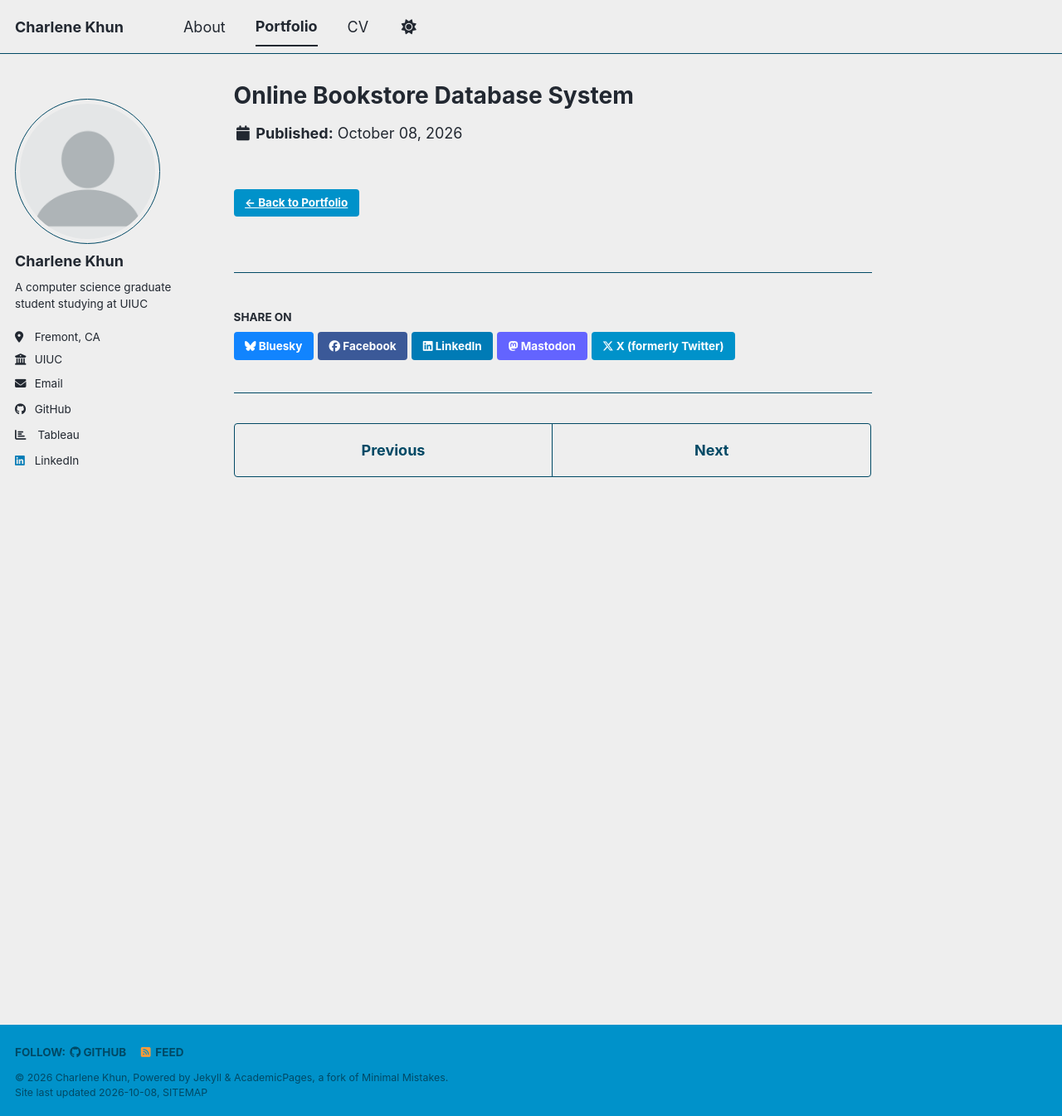
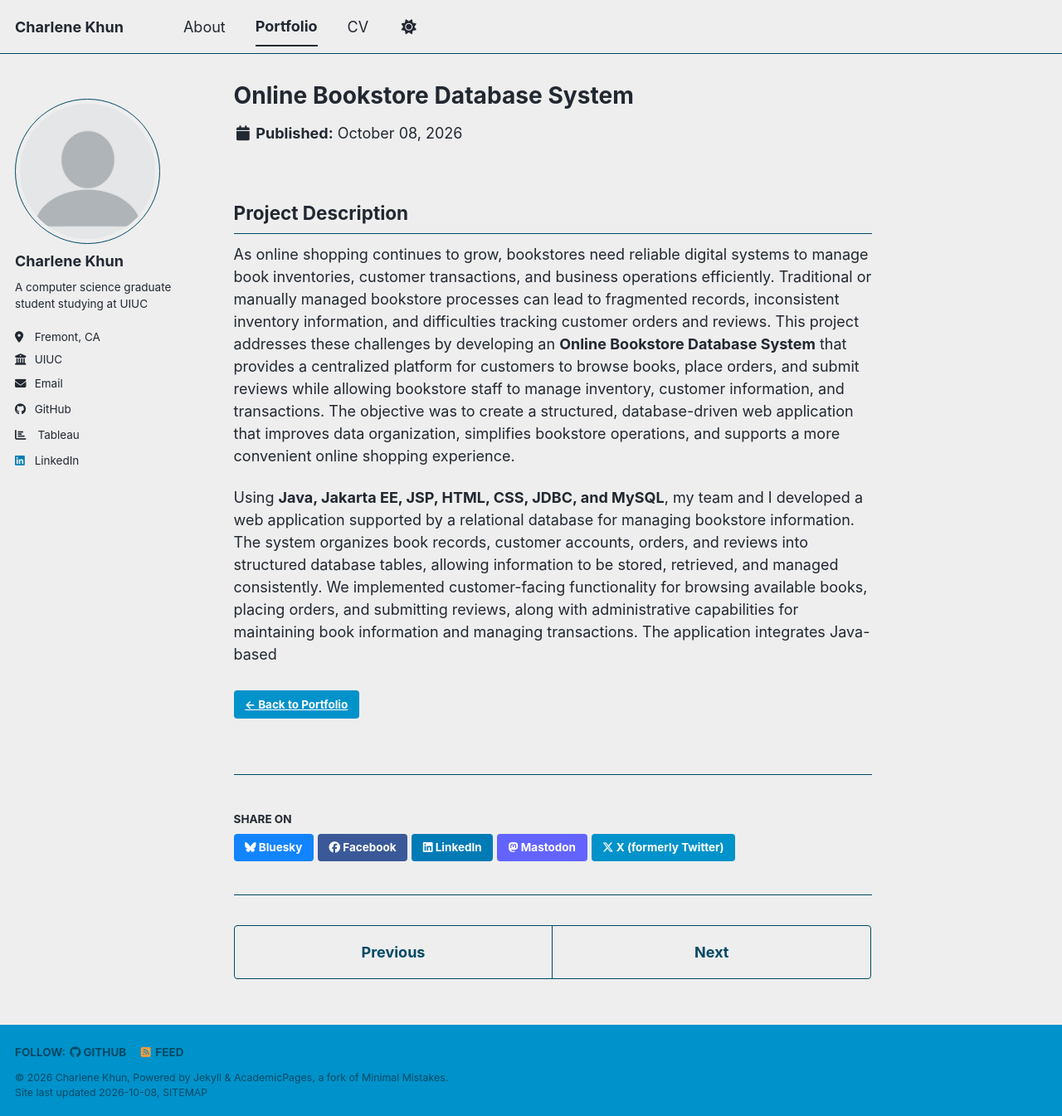
Before and after one commit to charlene-khun/charlene-khun.github.io, a Jekyll site: the page built from _portfolio/portfolio-6.md, in a window 1280 px wide and 1345 px high. Shown: the whole window at 83% size. Built offline with Jekyll 4.4.1, drawn with Linux system fonts in a browser that asks for light colours; a style sheet for code colours, icons or effects is not loaded.

Commit message:
Update portfolio-6.md

```diff
--- a/_portfolio/portfolio-6.md
+++ b/_portfolio/portfolio-6.md
@@ -5,3 +5,9 @@ collection: portfolio
 header:
   teaser: pic6.png
 ---
+
+## Project Description
+
+As online shopping continues to grow, bookstores need reliable digital systems to manage book inventories, customer transactions, and business operations efficiently. Traditional or manually managed bookstore processes can lead to fragmented records, inconsistent inventory information, and difficulties tracking customer orders and reviews. This project addresses these challenges by developing an **Online Bookstore Database System** that provides a centralized platform for customers to browse books, place orders, and submit reviews while allowing bookstore staff to manage inventory, customer information, and transactions. The objective was to create a structured, database-driven web application that improves data organization, simplifies bookstore operations, and supports a more convenient online shopping experience.
+
+Using **Java, Jakarta EE, JSP, HTML, CSS, JDBC, and MySQL**, my team and I developed a web application supported by a relational database for managing bookstore information. The system organizes book records, customer accounts, orders, and reviews into structured database tables, allowing information to be stored, retrieved, and managed consistently. We implemented customer-facing functionality for browsing available books, placing orders, and submitting reviews, along with administrative capabilities for maintaining book information and managing transactions. The application integrates Java-based
```
